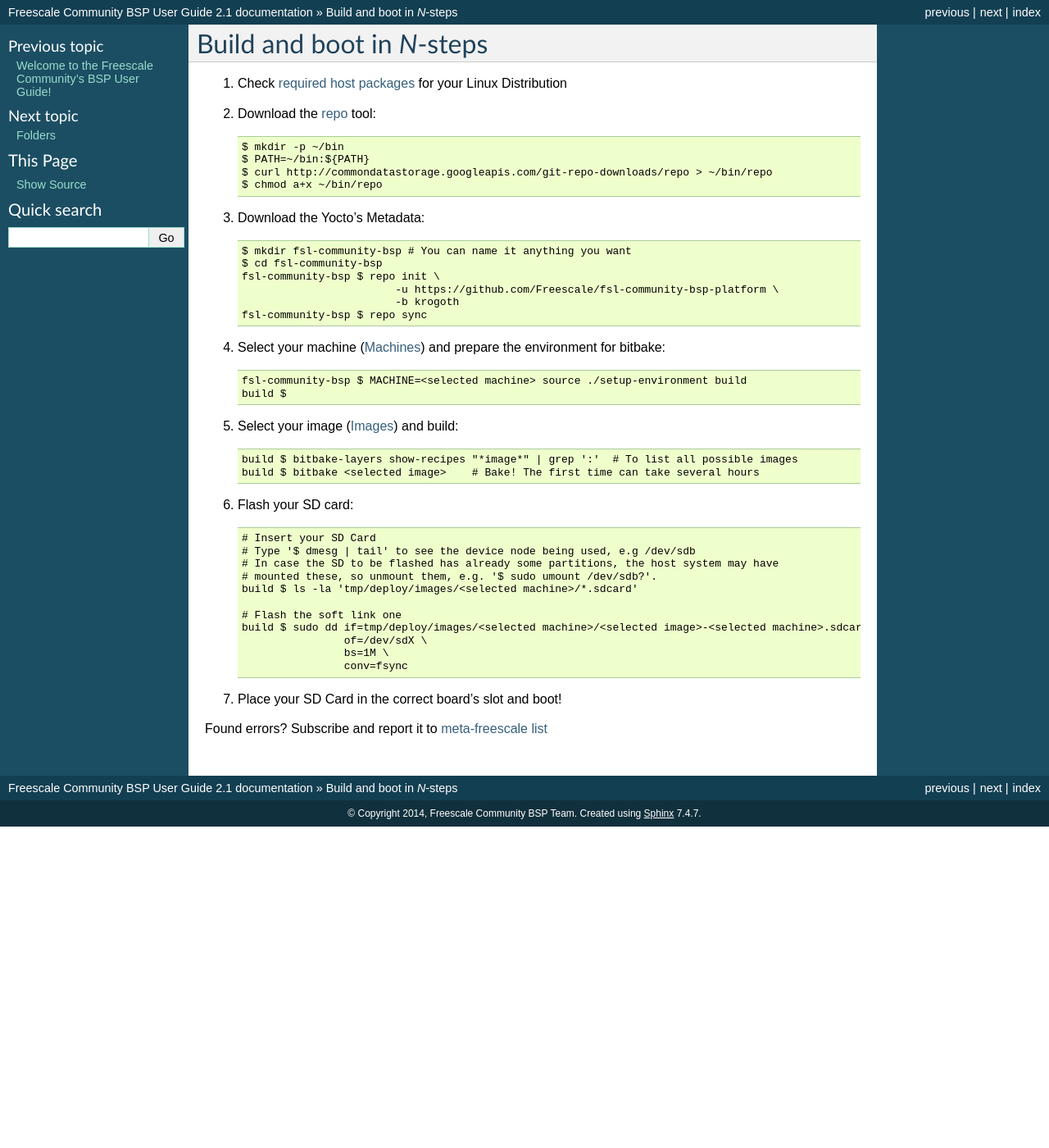
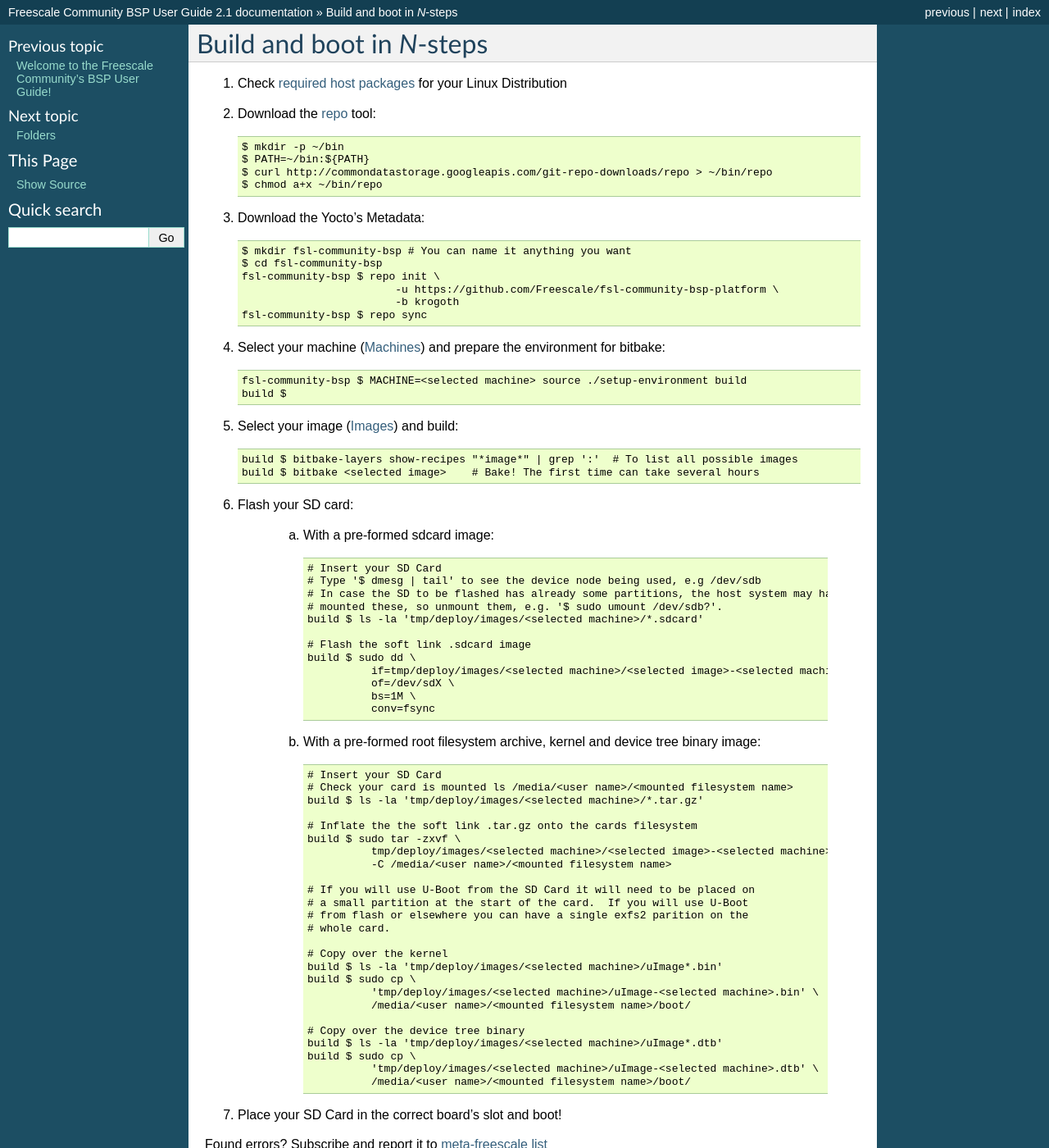
Before and after one commit to Freescale/Documentation, a Sphinx documentation site: the page built from user-guide/source/nsteps.rst, in a window 1280 px wide and 1400 px high. Shown: the whole window at 82% size. Built offline with Sphinx 7.4.7, drawn with Linux system fonts in a browser that asks for light colours.

Commit message:
Include rootfs.tar.gz Method In Build And Boot Steps
Many Yocto build systems, including the one for the ls1021a-twr do not
generate .sdcard bianry images.  This changeset adds some instructions
on inflaiting a tar'ed and gzip'ed root filesystem image onto an SD card
and then copying over the kernel and device tree bianry files too.

This also reflects the more recent documentation from the Yocto
project which no longer mentions pre-formated SD Card images.

```diff
--- a/user-guide/source/nsteps.rst
+++ b/user-guide/source/nsteps.rst
@@ -29,19 +29,50 @@
     build $ bitbake-layers show-recipes "*image*" | grep ':'  # To list all possible images
     build $ bitbake <selected image>	# Bake! The first time can take several hours
 
-6. Flash your SD card::
+6. Flash your SD card:
 
-    # Insert your SD Card
-    # Type '$ dmesg | tail' to see the device node being used, e.g /dev/sdb
-    # In case the SD to be flashed has already some partitions, the host system may have
-    # mounted these, so unmount them, e.g. '$ sudo umount /dev/sdb?'.
-    build $ ls -la 'tmp/deploy/images/<selected machine>/*.sdcard'
+    a) With a pre-formed sdcard image::
 
-    # Flash the soft link one
-    build $ sudo dd if=tmp/deploy/images/<selected machine>/<selected image>-<selected machine>.sdcard \
-                    of=/dev/sdX \
-                    bs=1M \
-                    conv=fsync
+        # Insert your SD Card
+        # Type '$ dmesg | tail' to see the device node being used, e.g /dev/sdb
+        # In case the SD to be flashed has already some partitions, the host system may have
+        # mounted these, so unmount them, e.g. '$ sudo umount /dev/sdb?'.
+        build $ ls -la 'tmp/deploy/images/<selected machine>/*.sdcard'
+
+        # Flash the soft link .sdcard image
+        build $ sudo dd \
+                  if=tmp/deploy/images/<selected machine>/<selected image>-<selected machine>.sdcard \
+                  of=/dev/sdX \
+                  bs=1M \
+                  conv=fsync
+
+    b) With a pre-formed root filesystem archive, kernel and device tree binary image::
+
+        # Insert your SD Card
+        # Check your card is mounted ls /media/<user name>/<mounted filesystem name>
+        build $ ls -la 'tmp/deploy/images/<selected machine>/*.tar.gz'
+
+        # Inflate the the soft link .tar.gz onto the cards filesystem
+        build $ sudo tar -zxvf \
+                  tmp/deploy/images/<selected machine>/<selected image>-<selected machine>.tar.gz \
+                  -C /media/<user name>/<mounted filesystem name>
+
+        # If you will use U-Boot from the SD Card it will need to be placed on
+        # a small partition at the start of the card.  If you will use U-Boot
+        # from flash or elsewhere you can have a single exfs2 parition on the
+        # whole card.
+
+        # Copy over the kernel
+        build $ ls -la 'tmp/deploy/images/<selected machine>/uImage*.bin'
+        build $ sudo cp \
+                  'tmp/deploy/images/<selected machine>/uImage-<selected machine>.bin' \
+                  /media/<user name>/<mounted filesystem name>/boot/
+
+        # Copy over the device tree binary
+        build $ ls -la 'tmp/deploy/images/<selected machine>/uImage*.dtb'
+        build $ sudo cp \
+                  'tmp/deploy/images/<selected machine>/uImage-<selected machine>.dtb' \
+                  /media/<user name>/<mounted filesystem name>/boot/
 
 7. Place your SD Card in the correct board's slot and boot!
 
```
